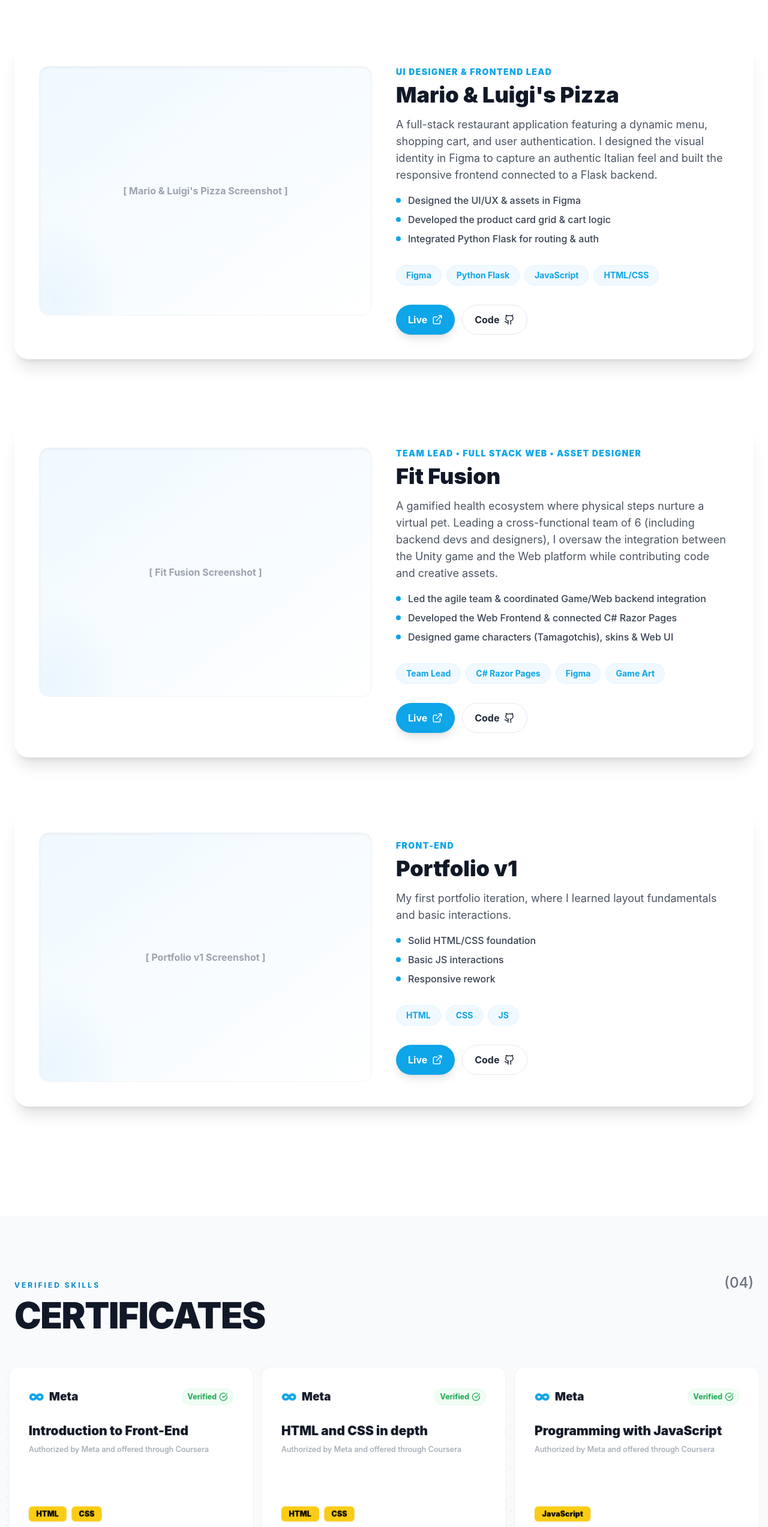
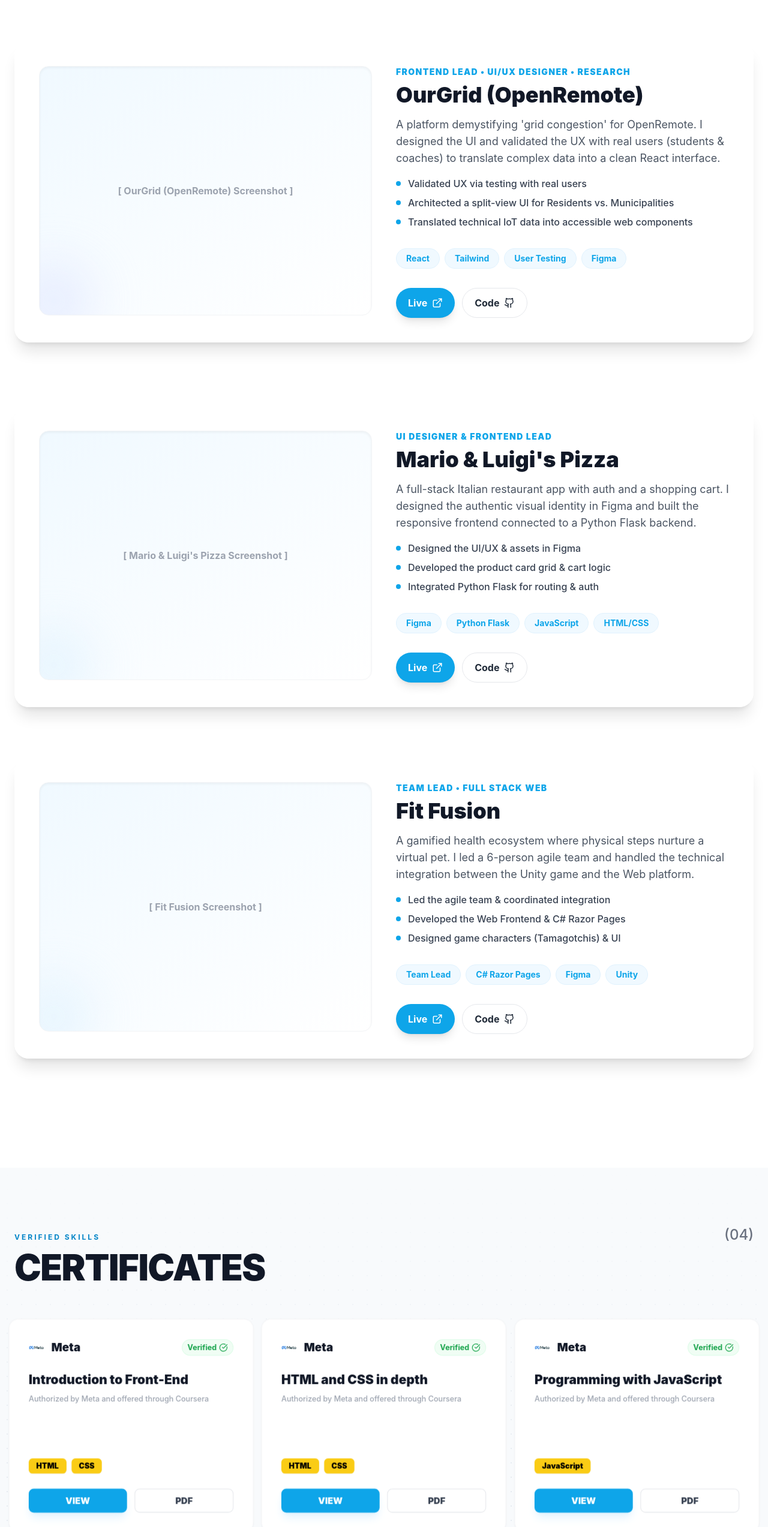
Before and after one commit to Vladi397/vladi-portfolio, a React (Vite) app: page / in a window 1280 px wide. Shown: the part 2341-4887 px from the top of the page at 60% size. Built offline with nearby package versions, Linux system fonts and the light colour scheme.

Commit message:
Refactor code structure for improved readability and maintainability

```diff
--- a/src/App.jsx
+++ b/src/App.jsx
@@ -19,6 +19,7 @@
 // --- IMAGES ---
 import Vladi1 from "./assets/Vladi1.png";
 import Vladi2 from "./assets/Vladi2.jpg";
+import MetaLogo from "./assets/meta.png";
 
 // ---------- Helpers ----------
 
@@ -79,8 +80,8 @@
   );
 };
 
-// --- COMPONENT 2: 3D CERTIFICATE CARD (For Certificates) ---
-const CertificateCard = ({ cert }) => {
+// --- COMPONENT 2: 3D CERTIFICATE CARD (Updated with Logo) ---
+const CertificateCard = ({ cert, logo }) => {
   const ref = useRef(null);
   const [rotate, setRotate] = useState({ x: 0, y: 0 });
   const [glarePos, setGlarePos] = useState({ x: 50, y: 50 });
@@ -95,7 +96,7 @@
     const centerX = width / 2;
     const centerY = height / 2;
 
-    // High multiplier = Obvious 3D movement (Text moves separate from bg)
+    // High multiplier = Obvious 3D movement
     const rotateX = ((y - centerY) / centerY) * -20;
     const rotateY = ((x - centerX) / centerX) * 20;
 
@@ -123,10 +124,10 @@
           transformStyle: "preserve-3d", // CRITICAL for the 3D depth
         }}
       >
-        {/* LAYER 1: The Card Base (Clean White) */}
+        {/* LAYER 1: The Card Base */}
         <div
             className="absolute inset-0 bg-white rounded-2xl border border-gray-100 transition-shadow duration-300 shadow-sm group-hover:shadow-2xl group-hover:shadow-sky-100/50"
-            style={{ transform: "translateZ(-10px)" }} // Pushed back slightly
+            style={{ transform: "translateZ(-10px)" }}
         ></div>
 
         {/* LAYER 2: Glare */}
@@ -144,28 +145,33 @@
           }}
         />
 
-        {/* LAYER 3: Floating Content (The 3D Magic) */}
+        {/* LAYER 3: Floating Content */}
         <div
           className="relative p-7 sm:p-8 flex flex-col h-full"
           style={{ transformStyle: "preserve-3d" }}
         >
 
-          {/* Header: High Float */}
+          {/* Header with REAL LOGO */}
           <div
             className="flex items-center justify-between mb-6"
             style={{ transform: "translateZ(40px)" }}
           >
             <div className="font-black text-gray-900 text-lg flex items-center gap-2">
-              <span className="text-[#0EA5E9] text-2xl font-black">∞</span> Meta
+              <img
+                src={logo}
+                alt="Issuer Logo"
+                className="w-6 h-6 object-contain mr-1"
+              />
+              Meta
             </div>
             <span className="text-green-600 flex items-center gap-1 text-xs font-bold bg-green-50 px-2 py-1 rounded-full border border-green-100">
               Verified <CheckCircle size={14} />
             </span>
           </div>
 
-          {/* Title: Mid Float */}
+          {/* Title */}
           <div style={{ transform: "translateZ(30px)" }}>
-            <h4 className="font-black text-xl text-gray-900 mb-2">
+            <h4 className="font-black text-xl text-gray-900 mb-2 leading-snug">
               {cert.title}
             </h4>
             <p className="text-xs text-gray-400 mb-6 font-medium">
@@ -173,7 +179,7 @@
             </p>
           </div>
 
-          {/* Footer: Low Float */}
+          {/* Footer */}
           <div className="mt-auto space-y-6" style={{ transform: "translateZ(20px)" }}>
             <div className="flex flex-wrap gap-2">
               {cert.tags.map((t) => (
@@ -205,7 +211,7 @@
   );
 };
 
-// 2) Reveal-on-scroll (kept)
+// 2) Reveal-on-scroll
 const Reveal = ({ children, className = "", delay = 0 }) => {
   const ref = useRef(null);
   const [show, setShow] = useState(false);
@@ -294,7 +300,7 @@
   </button>
 );
 
-// Scrollspy for navbar
+// Scrollspy
 const useActiveSection = (sectionIds) => {
   const [active, setActive] = useState(sectionIds[0] ?? "home");
 
@@ -337,7 +343,6 @@
     []
   );
 
-  // Lock body scroll when mobile menu is open (mobile polish)
   useEffect(() => {
     if (!open) return;
     const prev = document.body.style.overflow;
@@ -630,8 +635,24 @@
 const Projects = () => {
   const projects = [
     {
+      title: "OurGrid (OpenRemote)",
+      // Focus: Research + Real Testing + React Platform
+      desc: "A platform demystifying 'grid congestion' for OpenRemote. I designed the UI and validated the UX with real users (students & coaches) to translate complex data into a clean React interface.",
+
+      role: "Frontend Lead • UI/UX Designer • Research",
+
+      outcomes: [
+        "Validated UX via testing with real users",
+        "Architected a split-view UI for Residents vs. Municipalities",
+        "Translated technical IoT data into accessible web components",
+      ],
+      tags: ["React", "Tailwind", "User Testing", "Figma"],
+      liveUrl: "#",
+      repoUrl: "#",
+    },
+    {
       title: "Mario & Luigi's Pizza",
-      desc: "A full-stack restaurant application featuring a dynamic menu, shopping cart, and user authentication. I designed the visual identity in Figma to capture an authentic Italian feel and built the responsive frontend connected to a Flask backend.",
+      desc: "A full-stack Italian restaurant app with auth and a shopping cart. I designed the authentic visual identity in Figma and built the responsive frontend connected to a Python Flask backend.",
       role: "UI Designer & Frontend Lead",
       outcomes: [
         "Designed the UI/UX & assets in Figma",
@@ -644,36 +665,14 @@
     },
     {
       title: "Fit Fusion",
-      // Description: Updated to mention the team structure (6 people) and the ecosystem
-      desc: "A gamified health ecosystem where physical steps nurture a virtual pet. Leading a cross-functional team of 6 (including backend devs and designers), I oversaw the integration between the Unity game and the Web platform while contributing code and creative assets.",
-
-      // Role: Highlights Leadership + The mix of Coding (Full Stack) and Art (Assets)
-      role: "Team Lead • Full Stack Web • Asset Designer",
-
-      // Outcomes: improved division of labor
+      desc: "A gamified health ecosystem where physical steps nurture a virtual pet. I led a 6-person agile team and handled the technical integration between the Unity game and the Web platform.",
+      role: "Team Lead • Full Stack Web",
       outcomes: [
-        "Led the agile team & coordinated Game/Web backend integration",
-        "Developed the Web Frontend & connected C# Razor Pages", // Shows you worked WITH the backend dev
-        "Designed game characters (Tamagotchis), skins & Web UI", // Shows your creative contribution
+        "Led the agile team & coordinated integration",
+        "Developed the Web Frontend & C# Razor Pages",
+        "Designed game characters (Tamagotchis) & UI",
       ],
-
-      // Tags: Shows the mix of management, code, and design tools
-      tags: ["Team Lead", "C# Razor Pages", "Figma", "Game Art"],
-
-      liveUrl: "#",
-      repoUrl: "#",
-    },
-    // --- PLACEHOLDER FOR PROJECT 3 ---
-    {
-      title: "Portfolio v1",
-      desc: "My first portfolio iteration, where I learned layout fundamentals and basic interactions.",
-      role: "Front-End",
-      outcomes: [
-        "Solid HTML/CSS foundation",
-        "Basic JS interactions",
-        "Responsive rework",
-      ],
-      tags: ["HTML", "CSS", "JS"],
+      tags: ["Team Lead", "C# Razor Pages", "Figma", "Unity"],
       liveUrl: "#",
       repoUrl: "#",
     },
@@ -695,14 +694,14 @@
                     <span className="text-gray-400 font-bold text-center px-4">
                       [ {p.title} Screenshot ]
                     </span>
-                    <div className="absolute -bottom-10 -left-10 w-32 h-32 bg-sky-100 rounded-full blur-2xl opacity-70"></div>
+                    {/* Unique color glow for the main project */}
+                    <div className={`absolute -bottom-10 -left-10 w-32 h-32 rounded-full blur-2xl opacity-70 ${index === 0 ? "bg-indigo-100" : "bg-sky-100"}`}></div>
                   </div>
                 </div>
 
                 {/* Text Section */}
                 <div className="w-full md:w-1/2 flex flex-col justify-center space-y-4">
 
-                  {/* Role at the TOP */}
                   <div className="flex flex-col items-start">
                     <span className="text-[#0EA5E9] font-black tracking-widest uppercase text-sm mb-2">
                       {p.role}
@@ -712,7 +711,8 @@
                     </h3>
                   </div>
 
-                  <p className="text-gray-600 leading-relaxed text-base sm:text-lg">
+                  {/* Min-height ensures the cards look identical in size */}
+                  <p className="text-gray-600 leading-relaxed text-base sm:text-lg min-h-[5rem]">
                     {p.desc}
                   </p>
 
@@ -734,7 +734,7 @@
                   </div>
 
                   <div className="pt-4 flex flex-col sm:flex-row flex-wrap gap-3">
-                    <a href={p.liveUrl} target="_blank" rel="noreferrer" className="inline-flex items-center justify-center gap-2 px-5 py-3 rounded-full bg-[#0EA5E9] text-white font-bold shadow-lg hover:bg-sky-500 transition-all w-full sm:w-auto">
+                    <a href={p.liveUrl} target="_blank" rel="noreferrer" className="inline-flex items-center justify-center gap-2 px-5 py-3 rounded-full bg-[#0EA5E9] text-white font-bold shadow-lg hover:bg-sky-50 transition-all w-full sm:w-auto">
                       Live <ExternalLink size={18} />
                     </a>
                     <a href={p.repoUrl} target="_blank" rel="noreferrer" className="inline-flex items-center justify-center gap-2 px-5 py-3 rounded-full bg-white border border-gray-200 text-gray-800 font-bold hover:bg-gray-50 transition-all w-full sm:w-auto">
@@ -745,7 +745,6 @@
               </div>
             </Reveal>
 
-            {/* Sticky spacer for desktop */}
             <div className="hidden md:block" style={{ height: `${(projects.length - index) * 22}px` }} />
           </div>
         ))}
@@ -788,7 +787,7 @@
             <Reveal key={idx} delay={idx * 100}>
               {/* FIXED HEIGHT for consistent 3D effect */}
               <div className="h-[340px]">
-                <CertificateCard cert={cert} />
+                <CertificateCard cert={cert} logo={MetaLogo} />
               </div>
             </Reveal>
           ))}
```
Also changed, not shown: src/assets/meta.png (added).
